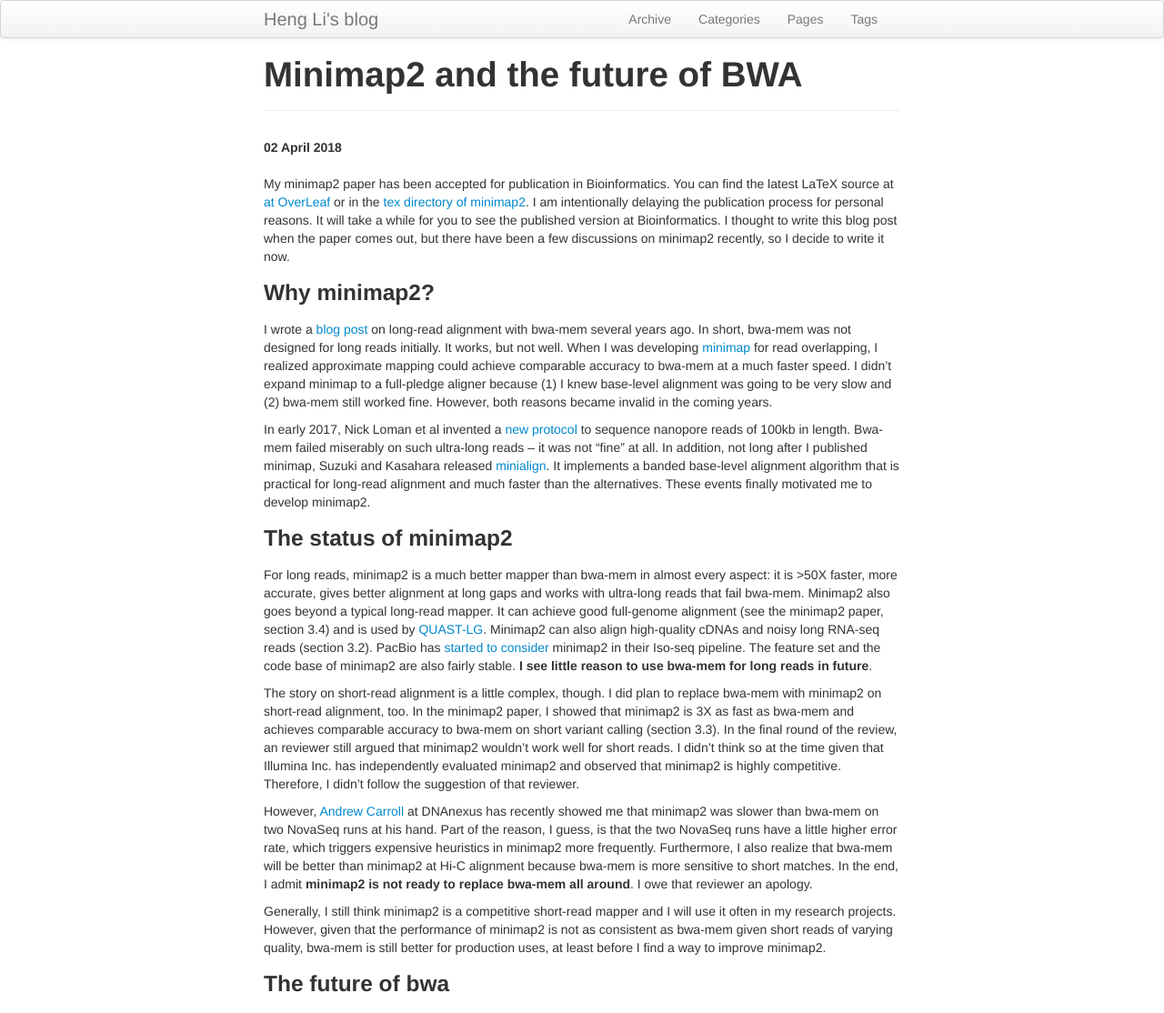
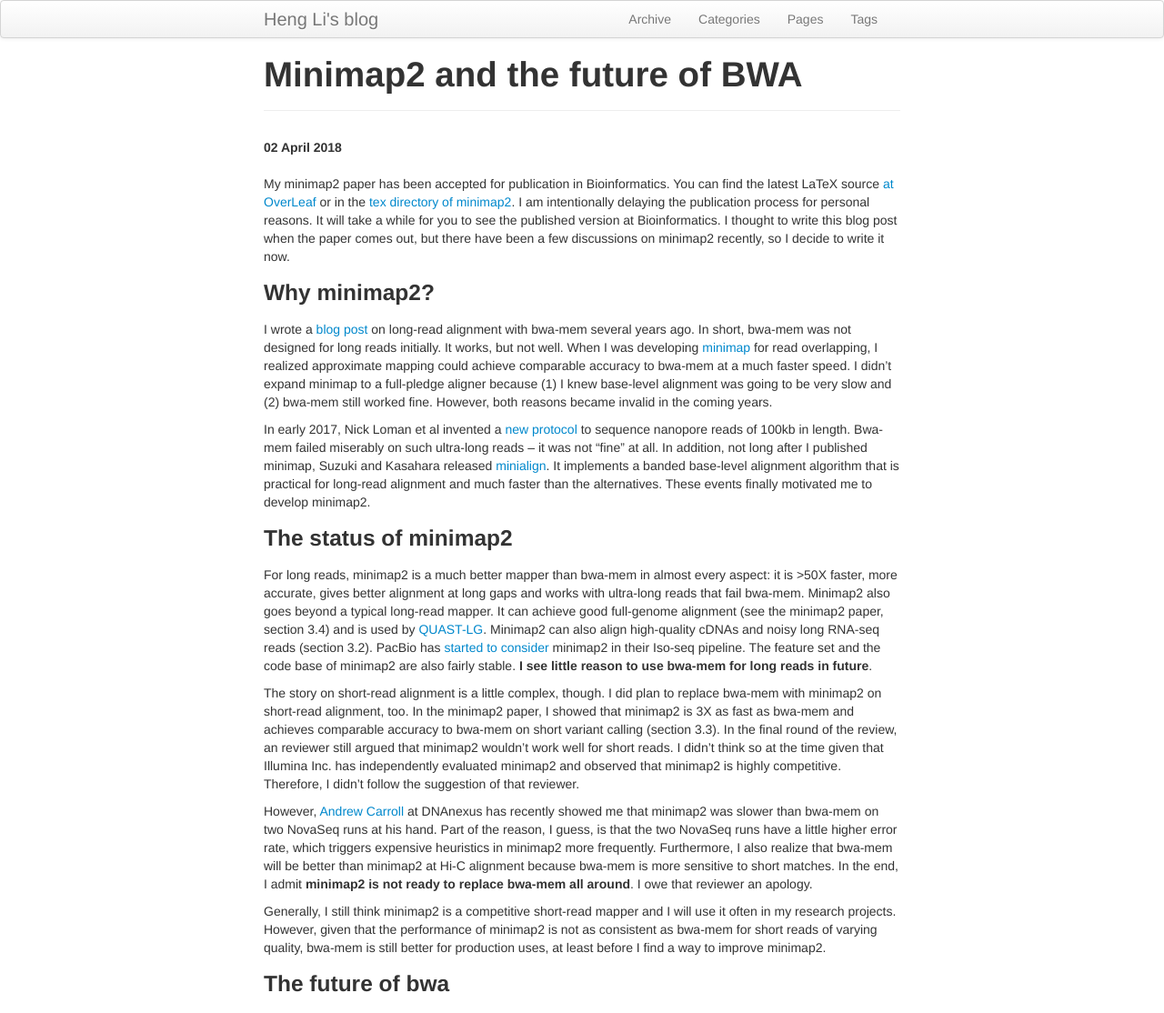
Before and after one commit to lh3/lh3.github.com, a Jekyll site: the page built from _posts/2018-04-02-minimap2-and-the-future-of-bwa.md, in a window 1280 px wide. Shown: the top 1114 px of the page at 91% size. Built offline with Jekyll 4.4.1, drawn with Linux system fonts in a browser that asks for light colours; comment, search, counter and statistics services are not loaded.

Commit message:
fixed a few minor formatting/grammar issues

```diff
--- a/_posts/2018-04-02-minimap2-and-the-future-of-bwa.md
+++ b/_posts/2018-04-02-minimap2-and-the-future-of-bwa.md
@@ -8,7 +8,7 @@
 {% include JB/setup %}
 
 My minimap2 paper has been accepted for publication in Bioinformatics. You can
-find the latest LaTeX source at [at OverLeaf][overleaf] or in the [tex
+find the latest LaTeX source [at OverLeaf][overleaf] or in the [tex
 directory of minimap2][tex]. I am intentionally delaying the publication
 process for personal reasons. It will take a while for you to see the published
 version at Bioinformatics. I thought to write this blog post when the paper
@@ -66,7 +66,7 @@
 
 Generally, I still think minimap2 is a competitive short-read mapper and I will
 use it often in my research projects. However, given that the performance of
-minimap2 is not as consistent as bwa-mem given short reads of varying quality,
+minimap2 is not as consistent as bwa-mem for short reads of varying quality,
 bwa-mem is still better for production uses, at least before I find a way to
 improve minimap2.
 
```
